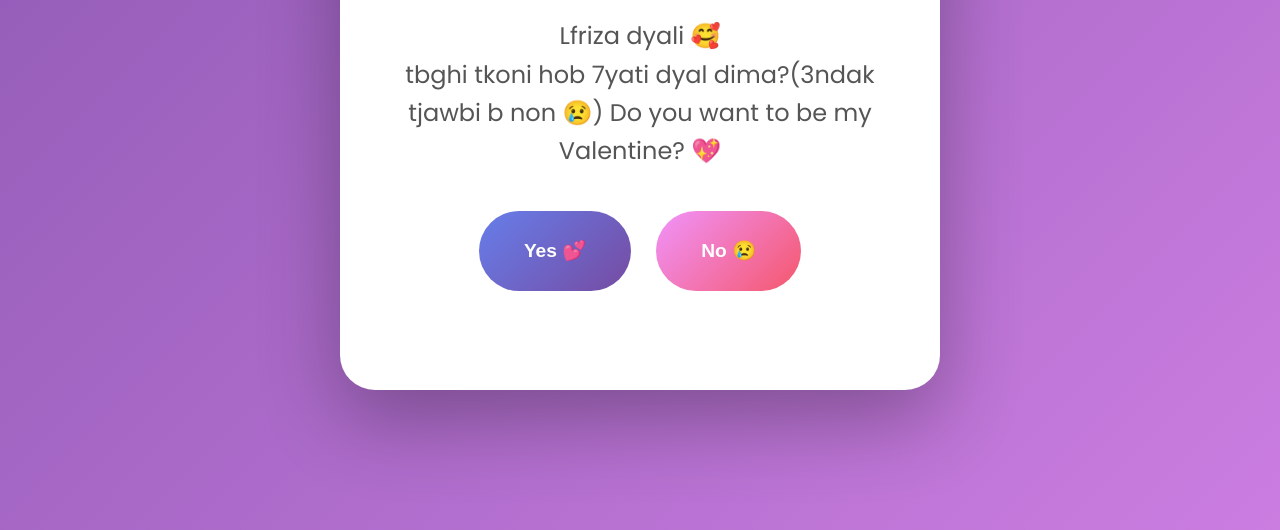
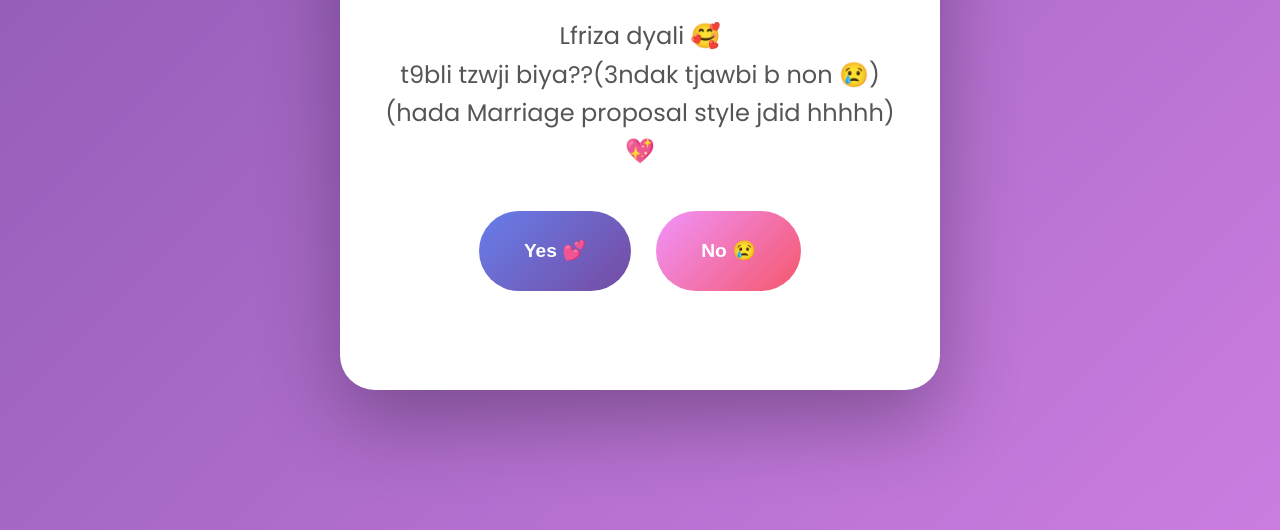
Before and after one commit to ohtmanla/valentine, a plain HTML site: page index.html in a window 1280 px wide. Shown: the part 270-800 px from the top of the page. Drawn offline with Linux system fonts and the light colour scheme.

Commit message:
Update index.html

```diff
--- a/index.html
+++ b/index.html
@@ -159,8 +159,8 @@ button {
     <h1>💕 Nouhaila 💕</h1>
     <p class="question">
         Lfriza dyali 🥰<br>
-        tbghi tkoni hob 7yati dyal dima?(3ndak tjawbi b non 😢)
-        Do you want to be my Valentine? 💖
+        t9bli tzwji biya??(3ndak tjawbi b non 😢)<br>
+        (hada Marriage proposal style jdid hhhhh)💖
     </p>
 
     <div class="buttons">
```
